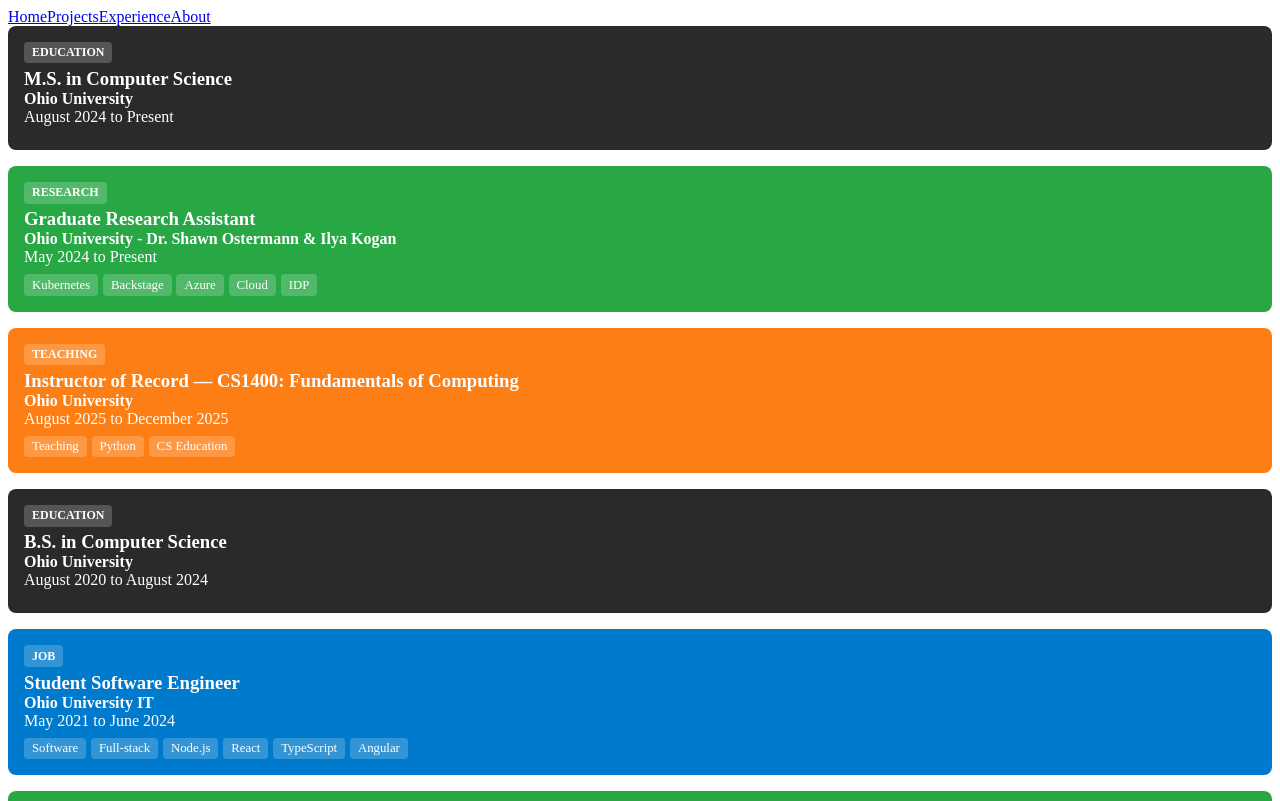
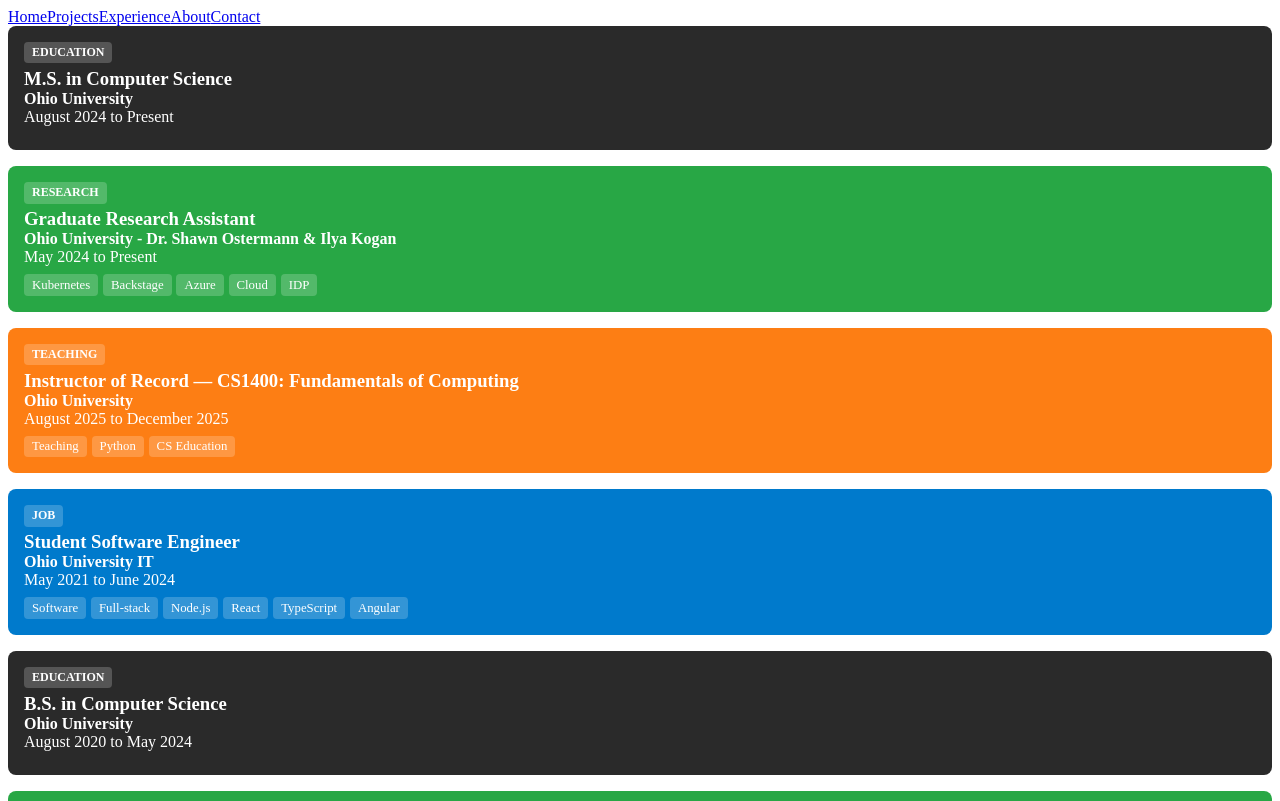
Before and after one commit to eb613819/personal-website, an Angular app: page /experience in a window 1280 px wide. Shown: the top 801 px of the page. Built offline with nearby package versions, Linux system fonts and the light colour scheme.

Commit message:
Add Contact page and route

```diff
--- a/src/app/app.component.html
+++ b/src/app/app.component.html
@@ -3,5 +3,6 @@
   <a routerLink="/projects">Projects</a>
   <a routerLink="/experience">Experience</a>
   <a routerLink="/about">About</a>
+  <a routerLink="/contact">Contact</a>
 </nav>
 <router-outlet />
--- a/src/app/app.routes.ts
+++ b/src/app/app.routes.ts
@@ -3,10 +3,12 @@
 import { ProjectsComponent } from './pages/projects/projects.component';
 import { ExperienceComponent } from './pages/experience/experience.component';
 import { AboutComponent } from './pages/about/about.component';
+import { ContactComponent } from './pages/contact/contact.component';
 
 export const routes: Routes = [
     { path: '', component: HomeComponent},
     { path: 'projects', component: ProjectsComponent},
     { path: 'experience', component: ExperienceComponent},
     { path: 'about', component: AboutComponent},
+    { path: 'contact', component: ContactComponent},
 ];
--- a/src/app/data/experience.ts
+++ b/src/app/data/experience.ts
@@ -38,6 +38,30 @@
       type: 'research'
     },
     {
+      role: 'Instructor of Record — CS1400: Fundamentals of Computing',
+      organization: 'Ohio University',
+      startDate: 'August 2025',
+      endDate: 'December 2025',
+      description: [
+        'Design and deliver lectures, quizzes, programming assignments, exams, and supplemental materials for ~25 students.',
+        'Manage all course materials and grading, providing timely feedback to support student learning.',
+        'Teach foundational computing concepts, including computational thinking, problem solving, algorithms, Python programming, and contemporary issues in computer science.'
+      ],
+      tags: ['Teaching', 'Python', 'CS Education'],
+      type: 'teaching'
+    },
+    {
+      role: 'B.S. in Computer Science',
+      organization: 'Ohio University',
+      startDate: 'August 2020',
+      endDate: 'May 2024',
+      description: [
+        'GPA: 3.775/4.0',
+        'Magna Cum Laude'
+      ],
+      type: 'education'
+    },
+    {
     role: 'Undergraduate Research Assistant',
     organization: 'Ohio University — Dr. Shawn Ostermann',
     startDate: 'April 2023',
@@ -65,6 +89,17 @@
     type: 'job'
   },
   {
+    role: 'Valedictorian',
+    organization: 'Western Brown High School',
+    startDate: 'August 2016',
+    endDate: 'May 2020',
+    description: [
+      'GPA: 4.0/4.0',
+      'STEM Honors Diploma'
+    ],
+    type: 'education'
+  },
+  {
     role: 'Technology Department Intern',
     organization: 'Western Brown Local Schools',
     startDate: 'June 2019',
@@ -77,39 +112,4 @@
     tags: ['Hardware', 'Networking', 'Support', 'IT'],
     type: 'job'
   },
-  {
-    role: 'Instructor of Record — CS1400: Fundamentals of Computing',
-    organization: 'Ohio University',
-    startDate: 'August 2025',
-    endDate: 'December 2025',
-    description: [
-      'Design and deliver lectures, quizzes, programming assignments, exams, and supplemental materials for ~25 students.',
-      'Manage all course materials and grading, providing timely feedback to support student learning.',
-      'Teach foundational computing concepts, including computational thinking, problem solving, algorithms, Python programming, and contemporary issues in computer science.'
-    ],
-    tags: ['Teaching', 'Python', 'CS Education'],
-    type: 'teaching'
-  },
-  {
-    role: 'B.S. in Computer Science',
-    organization: 'Ohio University',
-    startDate: 'August 2020',
-    endDate: 'August 2024',
-    description: [
-      'GPA: 3.775/4.0',
-      'Magna Cum Laude'
-    ],
-    type: 'education'
-  },
-  {
-    role: 'Valedictorian',
-    organization: 'Western Brown High School',
-    startDate: 'August 2016',
-    endDate: 'August 2020',
-    description: [
-      'GPA: 4.0/4.0',
-      'STEM Honors Diploma'
-    ],
-    type: 'education'
-  }
 ]
--- /dev/null
+++ b/src/app/pages/contact/contact.component.html
@@ -0,0 +1 @@
+<p>contact works!</p>
```
Also changed, not shown: src/app/pages/contact/contact.component.ts (added, +12 -0 lines), src/app/pages/contact/contact.component.css (added), 1 other file (tests, documents, lock files or other folders). Lines whose indentation alone changed are shown as unchanged.
